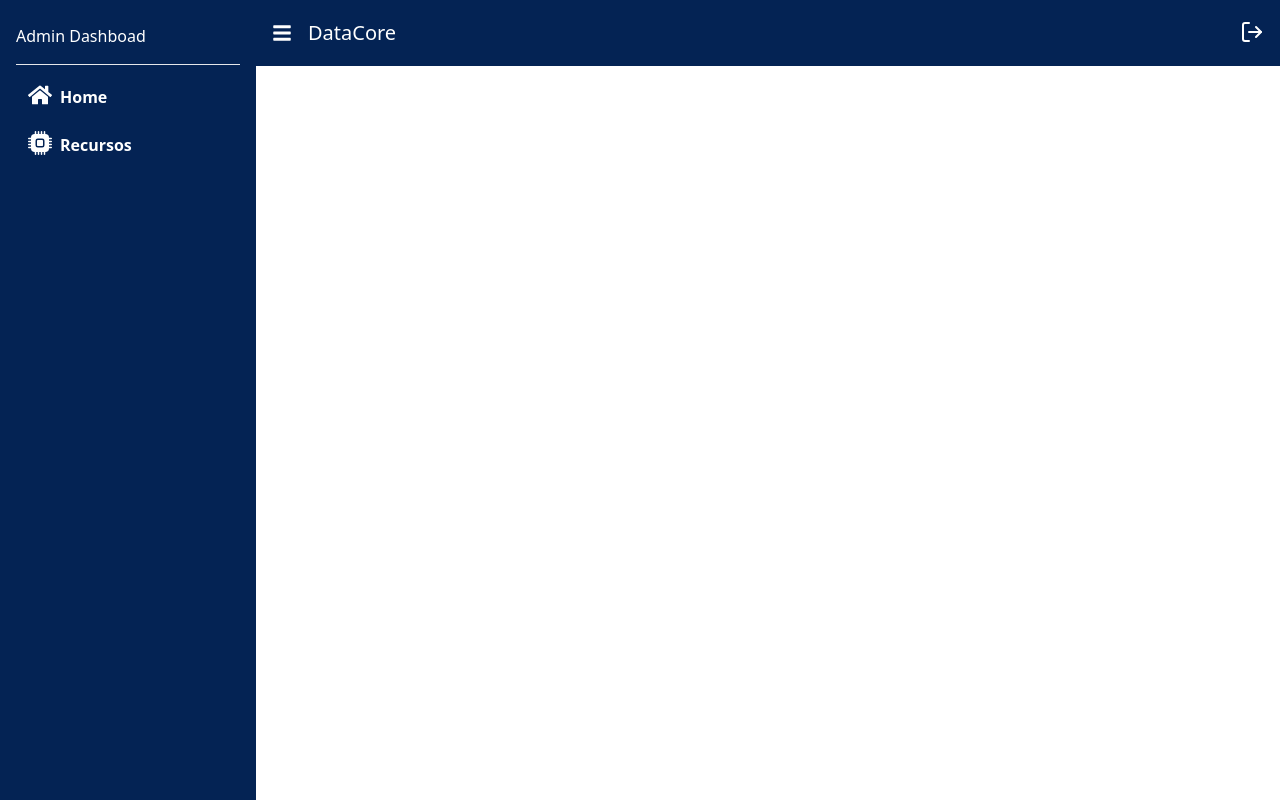
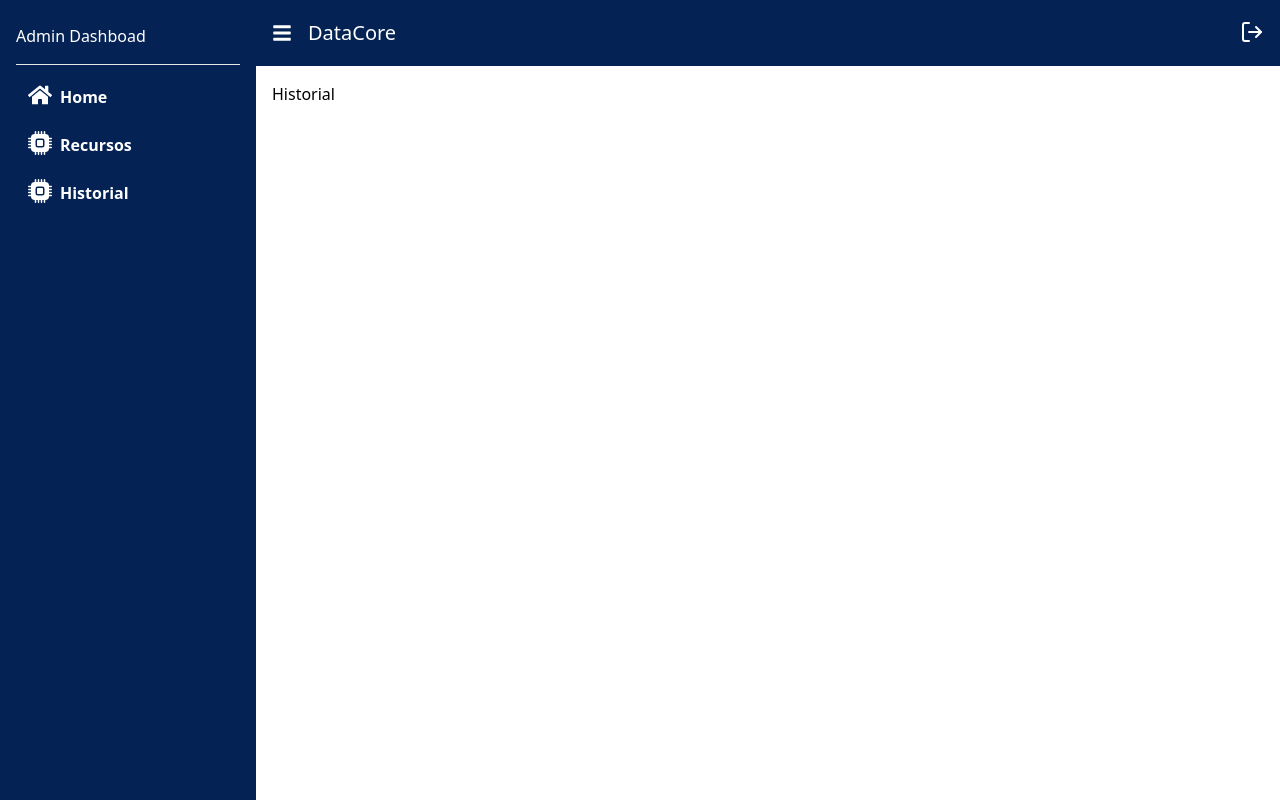
Before and after one commit to Shinoa12/datacore_frontend, a React (Vite) app: page /Historial in a window 1280 px wide. Built offline with nearby package versions, Linux system fonts and the light colour scheme.

Commit message:
historial sol

```diff
--- a/src/App.jsx
+++ b/src/App.jsx
@@ -3,6 +3,7 @@
 import Sidebar from './components/Navigate/SideBar';
 import Navbar from './components/Navigate/NavBar';
 import Recursos from './pages/Recursos'
+import Historial from './pages/Historial'
 import Home from './pages/Home'
 import './App.css'
 
@@ -25,6 +26,7 @@
             <Route path="/" element={<Navigate to="/Home" />} />
             <Route path="/Home" element={<Home />} />
             <Route path="/Recursos" element={<Recursos />} />
+            <Route path="/Historial" element={<Historial />} />
           </Routes>
         </div>
       </BrowserRouter>
--- a/src/components/Navigate/SideBar.jsx
+++ b/src/components/Navigate/SideBar.jsx
@@ -29,6 +29,14 @@
             </button>
           </li>
         </Link>
+        <Link to="Historial">
+          <li className="mb-2 rounded hover:shadow hover:bg-blue-500 py-2">
+            <button className="px-3">
+              <BsCpuFill className="inline-block w-6 h-6 mr-2 -mt-2"></BsCpuFill>
+              Historial
+            </button>
+          </li>
+        </Link>
 
       </ul>
     </div>
--- /dev/null
+++ b/src/pages/Historial.jsx
@@ -0,0 +1,8 @@
+function Historial () {
+
+    return (
+        <div className="row m-4">Historial</div>
+    )
+}
+
+export default Historial
```
Also changed, not shown: src/components/Navigate/Structure.js (+8 -0 lines).
